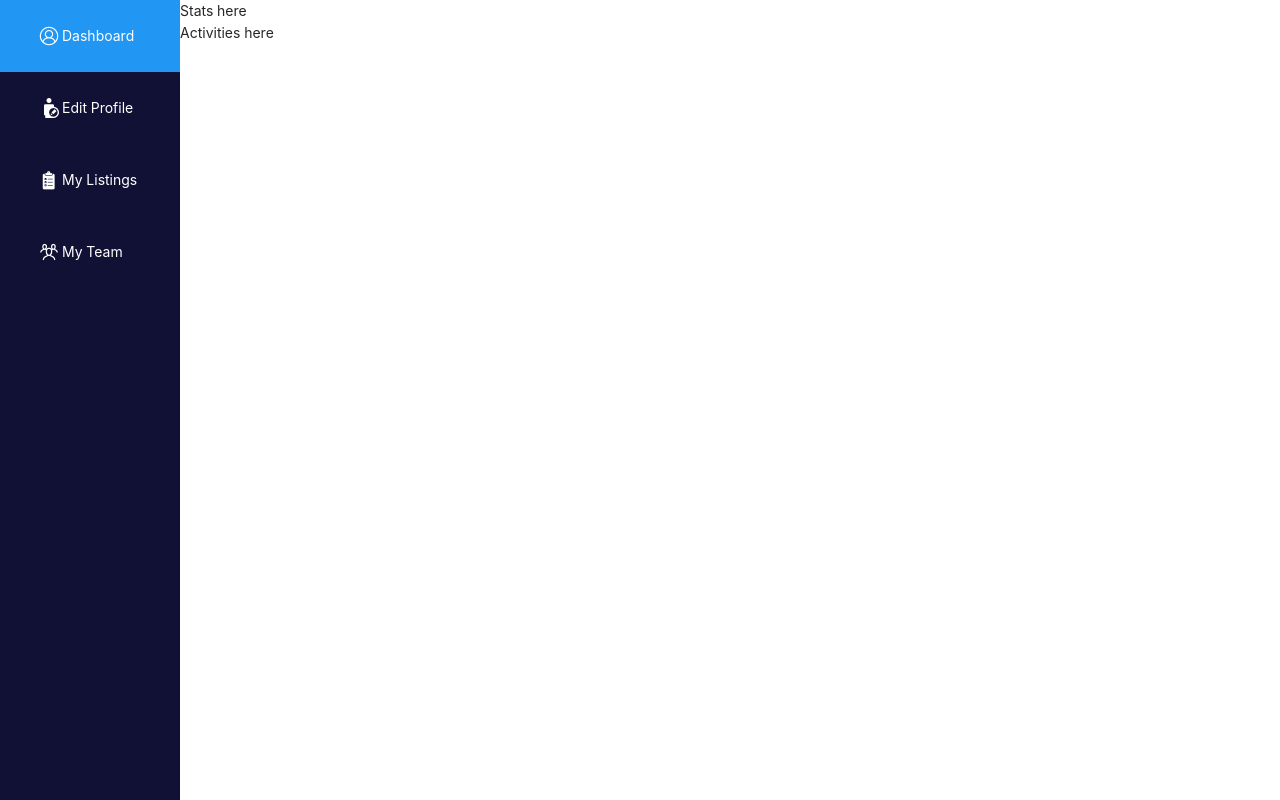
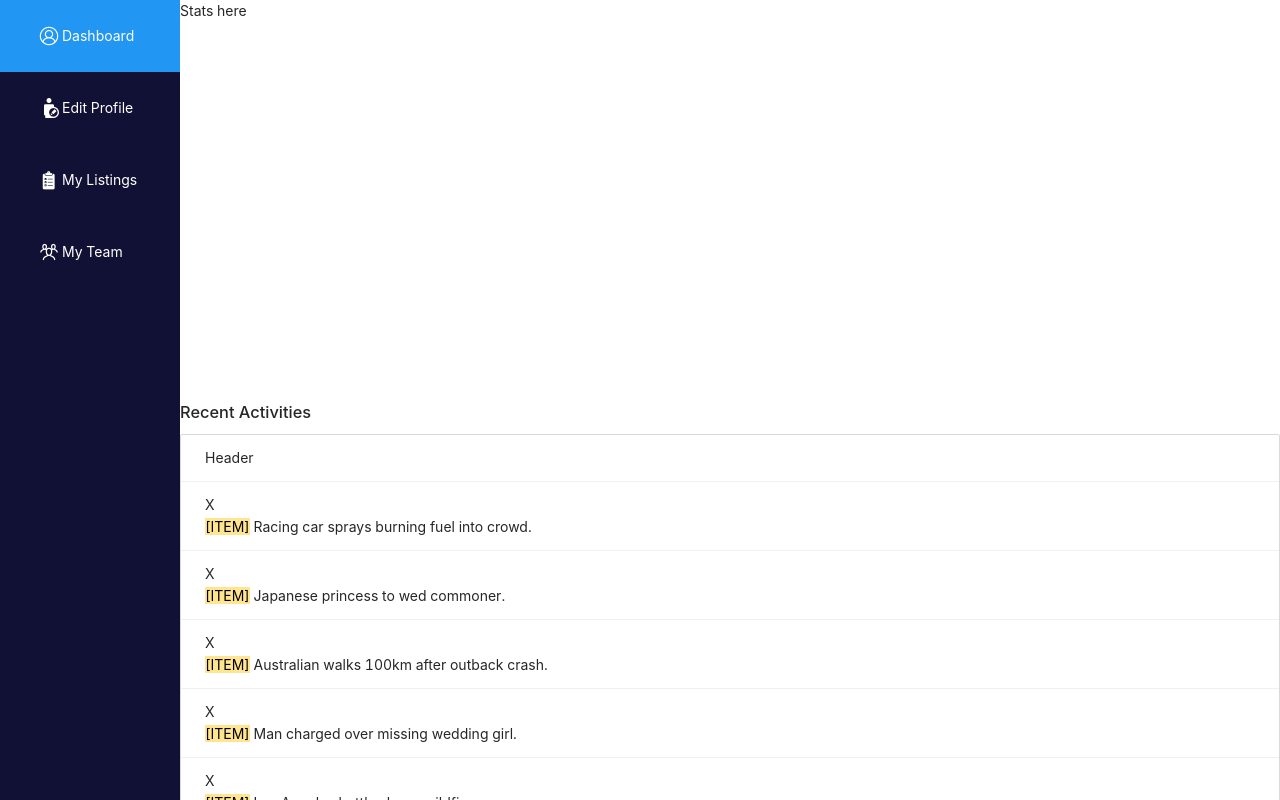
Before and after one commit to view4/dashboard, a React (Create React App) app: page /#/ in a window 1280 px wide. Built offline with nearby package versions, Linux system fonts and the light colour scheme.

Commit message:
home dashboard changes

```diff
--- a/src/App.css
+++ b/src/App.css
@@ -57,6 +57,14 @@
 
 .navlink-icon {
   margin: 3px;
+}
+
+/* db home */
+
+.db-home-section {
+  height: 50vh;
+  width: 100%;
+  overflow: auto;
 }
 
 
--- a/src/components/ActivitiesList.js
+++ b/src/components/ActivitiesList.js
@@ -1,11 +1,39 @@
 import React from "react";
+import { List, Typography, Divider } from 'antd';
 
+import ColorfulIcon from "./ColorfulIcon";
+
+
+
+const data = [
+  'Racing car sprays burning fuel into crowd.',
+  'Japanese princess to wed commoner.',
+  'Australian walks 100km after outback crash.',
+  'Man charged over missing wedding girl.',
+  'Los Angeles battles huge wildfires.',
+];
 
 const ActivitiesList = () => {
 
   return (
-    <div>
-      Activities here
+    <div className="db-home-section">
+      <div>
+        <h3>
+          Recent Activities
+        </h3>
+      </div>
+      <List
+        header={<div>Header</div>}
+        footer={<div>Footer</div>}
+        bordered
+        dataSource={data}
+        renderItem={item => (
+          <List.Item>
+            <ColorfulIcon />
+            <Typography.Text mark>[ITEM]</Typography.Text> {item}
+          </List.Item>
+        )}
+      />
     </div>
   );
 };
--- /dev/null
+++ b/src/components/ColorfulIcon.js
@@ -0,0 +1,13 @@
+import React from "react";
+
+const ColorfulIcon = () => {
+
+  return (
+    <div className={"col-icon-container"}>
+      X
+    </div>
+
+  )
+};
+
+export default ColorfulIcon;
--- a/src/components/StatisticsSection.js
+++ b/src/components/StatisticsSection.js
@@ -4,7 +4,7 @@ import React from "react";
 const StatisticsSection = () => {
 
   return (
-    <div>
+    <div className="db-home-section">
       Stats here
     </div>
   );
```
